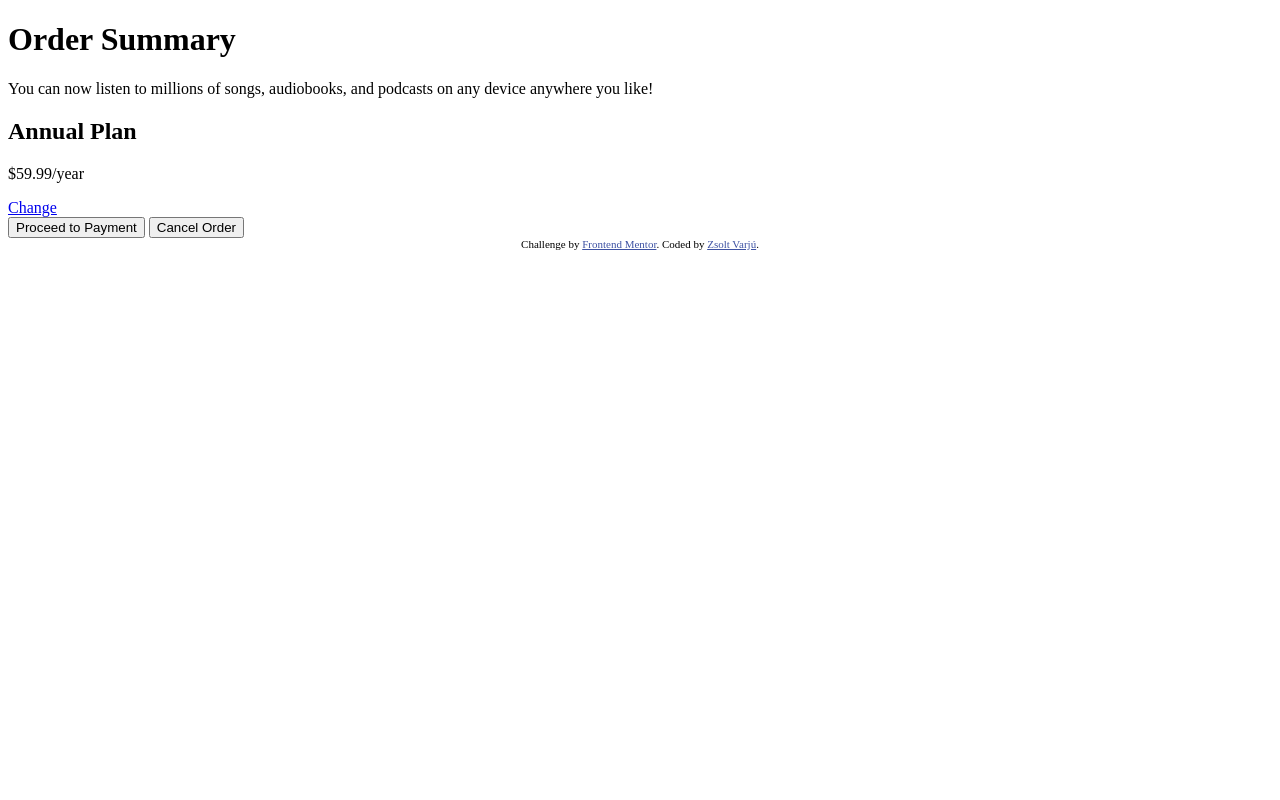
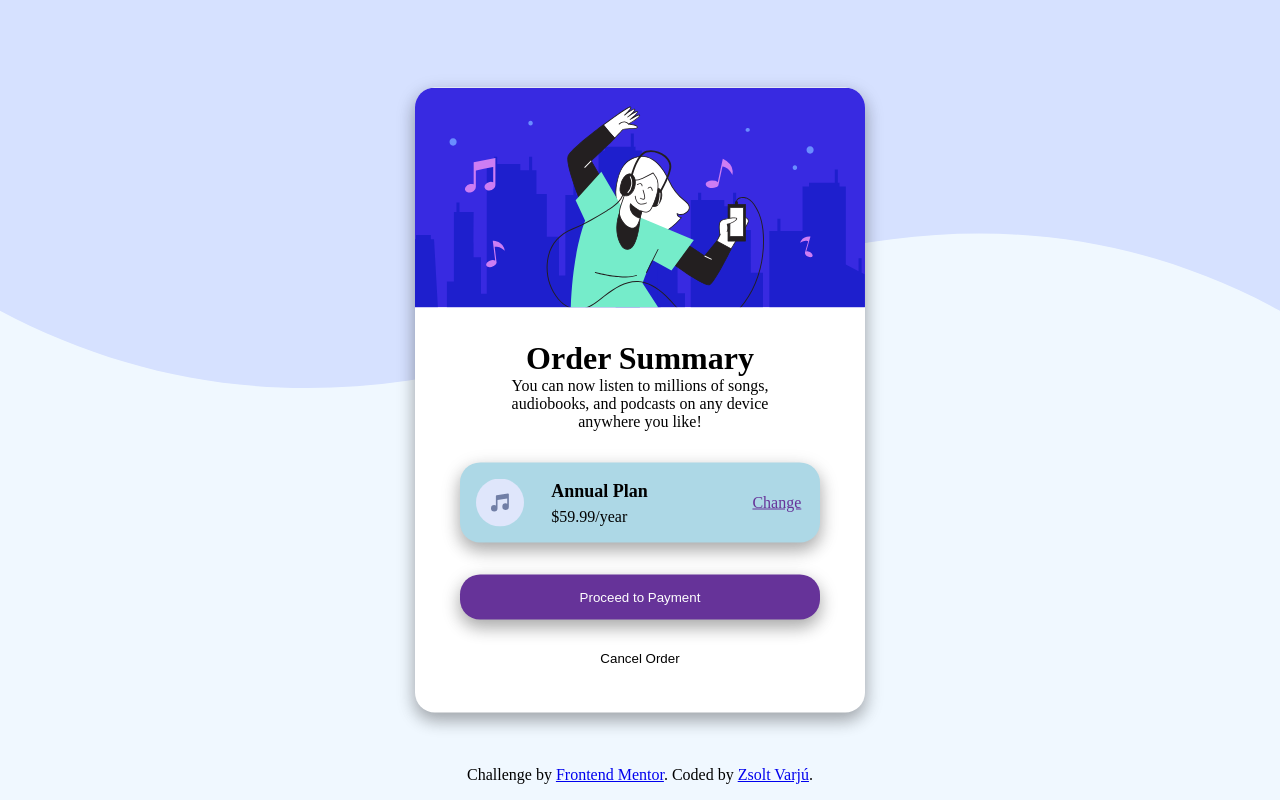
Before and after one commit to zsoolti8917/Order-summary-component, a plain HTML site: page index.html in a window 1280 px wide. Drawn offline with Linux system fonts and the light colour scheme.

Commit message:
finished project

```diff
--- /dev/null
+++ b/css/style.css
@@ -0,0 +1,153 @@
+* {
+    margin: 0;
+    padding: 0;
+    box-sizing: border-box;
+}
+
+body {
+    background-color: aliceblue;
+    background-image: url("../images/pattern-background-desktop.svg");
+    background-repeat: no-repeat;
+    background-size: contain;
+
+    min-height: 100vh;
+    display: flex;
+    flex-direction: column;
+    position: relative;
+}
+
+/* body, main, .card, h1, p, .plan, h2, a, button, footer{
+    border: 2px solid red;
+} */
+
+main,
+footer {
+    display: grid;
+    place-content: center;
+}
+
+main {
+    flex-grow: 1;
+
+
+}
+
+.card {
+    position: absolute;
+    left: 50%;
+    top: 50%;
+    transform: translate(-50%, -50%);
+    max-width: 450px;
+    border-radius: 20px;
+    background-color: white;
+    box-shadow: 0 8px 16px 0 rgba(0, 0, 0, 0.2), 0 6px 20px 0 rgba(0, 0, 0, 0.19);
+}
+
+figure img {
+    display: block;
+    max-width: 100%;
+    height: auto;
+    border-top-left-radius: 20px;
+    border-top-right-radius: 20px;
+}
+
+.card>p,
+h1 {
+    text-align: center;
+    margin: 0 15%;
+}
+
+.card>h1 {
+    margin-top: 2rem;
+}
+
+
+
+.plan {
+    margin-top: 2rem;
+    background-color: lightblue;
+    width: 80%;
+    margin-left: auto;
+    margin-right: auto;
+    display: grid;
+    gap: 5px;
+    grid-template-columns: 1fr 1fr 1fr 1fr;
+    border-radius: 20px;
+    box-shadow: 0 8px 16px 0 rgba(0, 0, 0, 0.2), 0 6px 20px 0 rgba(0, 0, 0, 0.19);
+}
+
+.plan img {
+    grid-row: span 2;
+    padding: 1rem 1rem 1rem 1rem;
+
+}
+
+.plan h2 {
+    grid-column: span 2;
+    margin-right: 20%;
+    font-size: 18px;
+    margin-top: 1em;
+}
+
+.plan a {
+    display: flex;
+    justify-content: center;
+    align-items: center;
+    grid-row: 1/3;
+    grid-column: 4 / 5;
+    color: rebeccapurple;
+}
+
+.plan a:hover {
+    text-decoration: none;
+}
+
+.plan p {
+    grid-column: span 2;
+    margin-bottom: 1em;
+}
+
+footer {
+    position: sticky;
+    bottom: 0;
+    min-height: 50px;
+}
+
+.buttons {
+
+    display: flex;
+    flex-direction: column;
+    justify-content: center;
+    width: 80%;
+
+    margin: 2rem auto;
+
+
+
+}
+
+.btn1 {
+    background-color: rebeccapurple;
+    color: white;
+    padding: 15px 32px;
+    border-radius: 20px;
+    box-shadow: 0 8px 16px 0 rgba(0, 0, 0, 0.2), 0 6px 20px 0 rgba(0, 0, 0, 0.19);
+    border: none;
+
+}
+
+.btn1:hover {
+    background-color: rgba(102, 51, 153, 0.511);
+}
+
+.btn2 {
+    margin-top: 1rem;
+    padding: 15px 32px;
+    border-radius: 20px;
+    border: none;
+    background-color: hsla(0, 0%, 100%, 0)
+}
+
+.btn2:hover {
+    font-weight: 700;
+}
--- a/index.html
+++ b/index.html
@@ -1,44 +1,58 @@
 <!DOCTYPE html>
 <html lang="en">
+
 <head>
   <meta charset="UTF-8">
-  <meta name="viewport" content="width=device-width, initial-scale=1.0"> <!-- displays site properly based on user's device -->
+  <meta name="viewport" content="width=device-width, initial-scale=1.0">
+  <!-- displays site properly based on user's device -->
 
   <link rel="icon" type="image/png" sizes="32x32" href="./images/favicon-32x32.png">
-
+  <link rel="stylesheet" href="css/style.css">
   <title>Frontend Mentor | Order summary card</title>
 
   <!-- Feel free to remove these styles or customise in your own stylesheet 👍 -->
-  <style>
-    .attribution { font-size: 11px; text-align: center; }
-    .attribution a { color: hsl(228, 45%, 44%); }
-  </style>
+
 </head>
+
 <body>
+
+  <main>
     <div class="card">
+      <figure>
+        <img src="images/illustration-hero.svg" alt="hero">
+      </figure>
+
       <h1>Order Summary</h1>
 
       <p>You can now listen to millions of songs, audiobooks, and podcasts on any
         device anywhere you like!</p>
 
       <div class="plan">
+        <img src="images/icon-music.svg" alt="icon">
         <h2>Annual Plan</h2>
         <p>$59.99/year</p>
         <a href="#">Change</a>
       </div>
+<div class="buttons">
+  <button class="btn1">Proceed to Payment</button>
+  <button class="btn2">Cancel Order</button>
+</div>
 
-  <button>Proceed to Payment</button>
-<button>Cancel Order</button>
+
+    </div>
+  </main>
+
+
+  <footer>
+    <div class="attribution">
+      Challenge by <a href="https://www.frontendmentor.io?ref=challenge" target="_blank">Frontend Mentor</a>.
+      Coded by <a href="#">Zsolt Varjú</a>.
+    </div>
+  </footer>
 
 
 
 
-</div>
+</body>
 
-
-  <div class="attribution">
-    Challenge by <a href="https://www.frontendmentor.io?ref=challenge" target="_blank">Frontend Mentor</a>.
-    Coded by <a href="#">Zsolt Varjú</a>.
-  </div>
-</body>
 </html>
```
Lines whose indentation alone changed are shown as unchanged.
